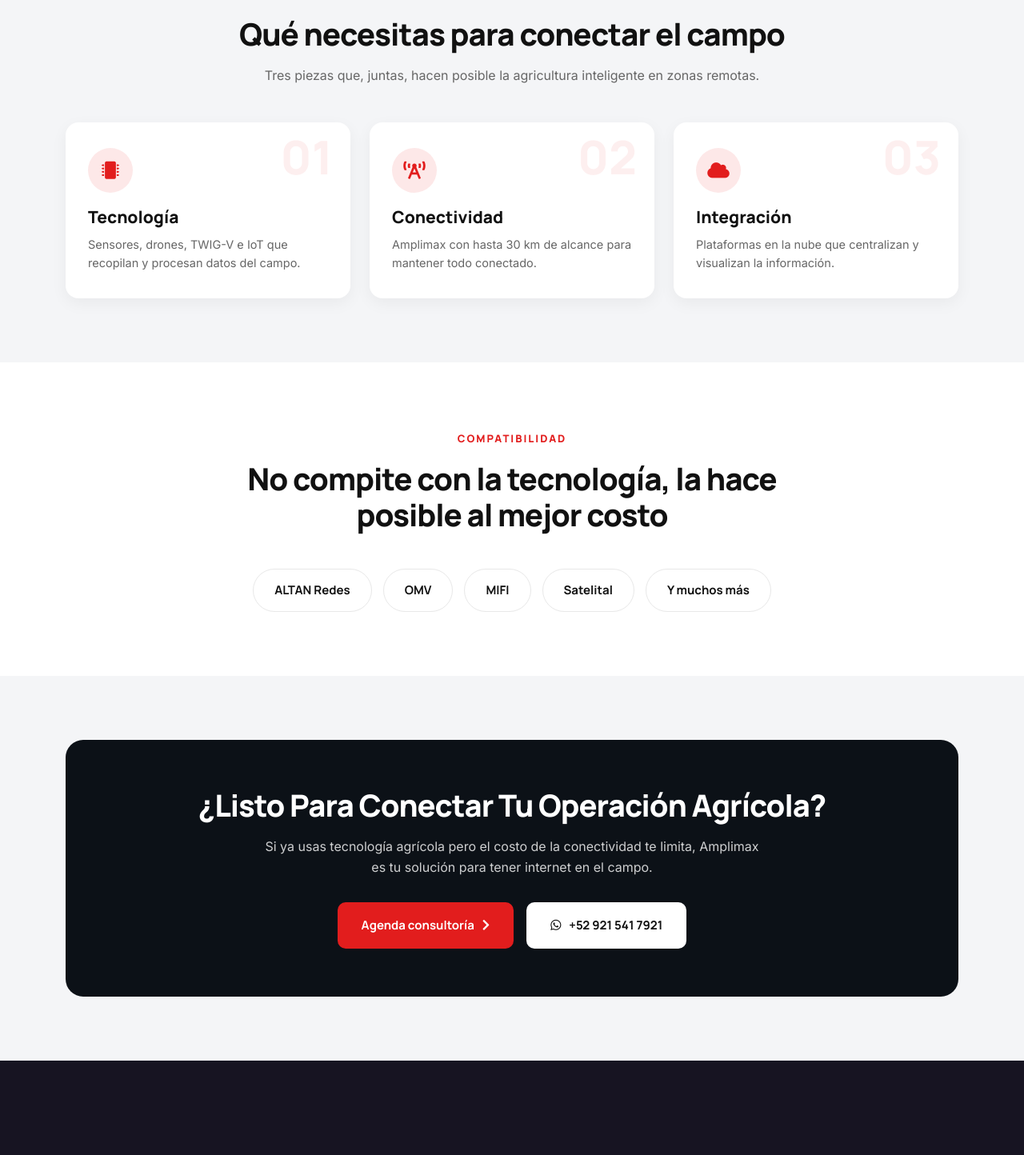
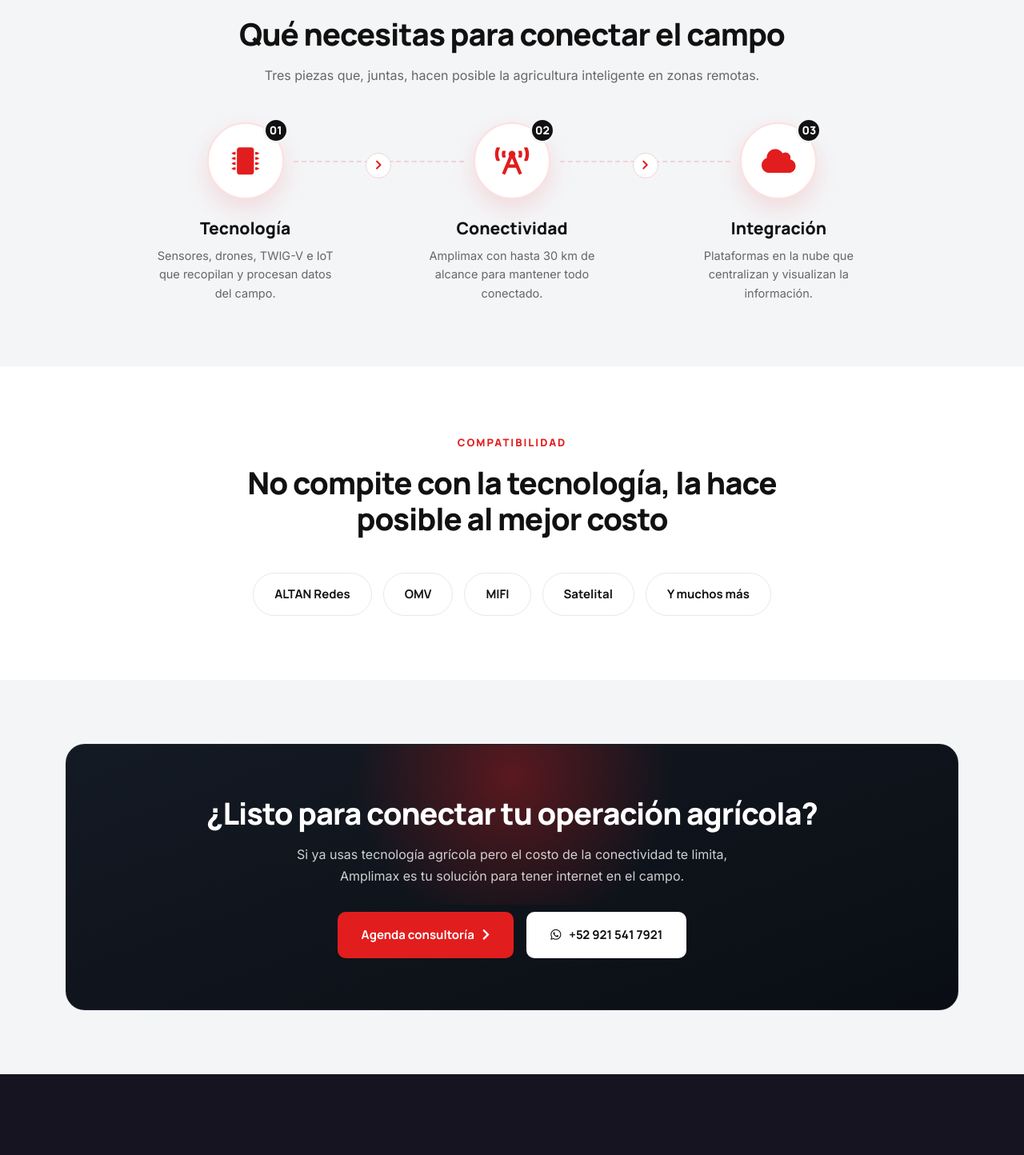
Before and after one commit to desarrolloweb-hub/binja-plantilla, a Next.js app: page /amplimax in a window 1280 px wide. Shown: the part 3165-4609 px from the top of the page at 80% size. Built offline with nearby package versions, Linux system fonts and the light colour scheme; a web font is replaced by a local one.

Commit message:
fix: cambio de diseño

```diff
--- a/app/amplimax/page.js
+++ b/app/amplimax/page.js
@@ -309,17 +309,20 @@ const page = () => {
               en zonas remotas.
             </p>
           </div>
-          <div className="row g-4">
+          <div className="amplimax-flow">
             {pilares.map((p, i) => (
-              <div className="col-lg-4 col-md-6" key={i}>
-                <div className="amplimax-pilar">
-                  <span className="amplimax-pilar__num">{p.num}</span>
-                  <div className="amplimax-pilar__icon">
+              <div className="amplimax-flow__step" key={i}>
+                <div className="amplimax-flow__circle">
                   <i className={p.icon} />
+                  <span className="amplimax-flow__num">{p.num}</span>
                 </div>
                 <h3>{p.title}</h3>
                 <p>{p.desc}</p>
+                {i < pilares.length - 1 && (
+                  <div className="amplimax-flow__connector">
+                    <i className="fas fa-chevron-right" />
                   </div>
+                )}
               </div>
             ))}
           </div>
@@ -349,10 +352,13 @@ const page = () => {
       <section className="amplimax-cta">
         <div className="container">
           <div className="amplimax-cta__box">
+            <div className="amplimax-cta__glow" />
+            <div className="amplimax-cta__inner">
               <h2>¿Listo para conectar tu operación agrícola?</h2>
               <p>
-              Si ya usas tecnología agrícola pero el costo de la conectividad te
-              limita, Amplimax es tu solución para tener internet en el campo.
+                Si ya usas tecnología agrícola pero el costo de la conectividad
+                te limita, Amplimax es tu solución para tener internet en el
+                campo.
               </p>
               <div className="amplimax-cta__buttons">
                 <Link href="contact" className="amplimax-btn">
@@ -369,6 +375,7 @@ const page = () => {
               </div>
             </div>
           </div>
+        </div>
       </section>
     </NetBandLayout>
   );
--- a/app/globals.css
+++ b/app/globals.css
@@ -1924,57 +1924,120 @@
   margin: 0 auto;
 }
 
-/* Pilares */
-.amplimax-pilar {
+/* Flujo conectado (Tecnología → Conectividad → Integración) */
+.amplimax-flow {
+  display: flex;
+  align-items: flex-start;
+  justify-content: center;
+  gap: 0;
+  max-width: 1000px;
+  margin: 0 auto;
+}
+.amplimax-flow__step {
   position: relative;
+  flex: 1;
+  text-align: center;
+  padding: 0 22px;
+}
+.amplimax-flow__circle {
+  position: relative;
+  width: 96px;
+  height: 96px;
+  margin: 0 auto 24px;
+  border-radius: 50%;
   background: #fff;
-  border-radius: 16px;
-  padding: 32px 28px;
-  height: 100%;
-  overflow: hidden;
-  box-shadow: 0 6px 20px rgba(0, 0, 0, 0.05);
-  transition: transform 0.3s ease, box-shadow 0.3s ease;
-}
-.amplimax-pilar:hover {
+  border: 2px solid #fde0e0;
+  display: flex;
+  align-items: center;
+  justify-content: center;
+  box-shadow: 0 12px 30px rgba(226, 29, 29, 0.12);
+  transition: transform 0.3s ease, background 0.3s ease, border-color 0.3s ease;
+}
+.amplimax-flow__circle i {
+  font-size: 34px;
+  color: #e21d1d;
+  transition: color 0.3s ease;
+}
+.amplimax-flow__step:hover .amplimax-flow__circle {
   transform: translateY(-6px);
-  box-shadow: 0 22px 45px rgba(0, 0, 0, 0.12);
-}
-.amplimax-pilar__num {
+  background: #e21d1d;
+  border-color: #e21d1d;
+}
+.amplimax-flow__step:hover .amplimax-flow__circle i {
+  color: #fff;
+}
+.amplimax-flow__num {
   position: absolute;
-  top: 14px;
-  right: 22px;
-  font-family: "Manrope", "Inter", sans-serif;
-  font-size: 58px;
-  font-weight: 800;
-  color: rgba(226, 29, 29, 0.07);
-  line-height: 1;
-}
-.amplimax-pilar__icon {
-  width: 56px;
-  height: 56px;
+  top: -8px;
+  right: -8px;
+  width: 32px;
+  height: 32px;
   border-radius: 50%;
-  background: #fde8e8;
-  display: flex;
-  align-items: center;
-  justify-content: center;
-  margin-bottom: 18px;
-}
-.amplimax-pilar__icon i {
-  color: #e21d1d;
-  font-size: 22px;
-}
-.amplimax-pilar h3 {
+  background: #111;
+  color: #fff;
+  font-family: "Manrope", "Inter", sans-serif;
+  font-size: 14px;
+  font-weight: 800;
+  display: flex;
+  align-items: center;
+  justify-content: center;
+  border: 3px solid #f4f5f7;
+}
+.amplimax-flow__step h3 {
   font-family: "Manrope", "Inter", sans-serif;
   font-size: 21px;
   font-weight: 800;
   color: #111;
   margin: 0 0 10px;
 }
-.amplimax-pilar p {
+.amplimax-flow__step p {
   font-size: 14.5px;
   line-height: 1.6;
   color: #666;
   margin: 0;
+  max-width: 240px;
+  margin-left: auto;
+  margin-right: auto;
+}
+/* Conector entre pasos */
+.amplimax-flow__connector {
+  position: absolute;
+  top: 38px;
+  right: -16px;
+  width: 32px;
+  height: 32px;
+  border-radius: 50%;
+  background: #fff;
+  border: 1px solid #f0d5d5;
+  display: flex;
+  align-items: center;
+  justify-content: center;
+  color: #e21d1d;
+  font-size: 13px;
+  z-index: 2;
+}
+/* Línea punteada de fondo que une los círculos */
+.amplimax-flow__step:not(:last-child)::after {
+  content: "";
+  position: absolute;
+  top: 48px;
+  left: calc(50% + 60px);
+  right: calc(-50% + 60px);
+  border-top: 2px dashed #f0d5d5;
+  z-index: 0;
+}
+@media (max-width: 767px) {
+  .amplimax-flow {
+    flex-direction: column;
+    gap: 40px;
+  }
+  .amplimax-flow__step:not(:last-child)::after { display: none; }
+  .amplimax-flow__connector {
+    top: auto;
+    bottom: -34px;
+    right: 50%;
+    transform: translateX(50%) rotate(90deg);
+  }
 }
 
 /* Compatibles (chips) */
@@ -2007,10 +2070,44 @@
   padding: 80px 0;
 }
 .amplimax-cta__box {
-  background: #0c1117;
-  border-radius: 22px;
-  padding: 60px 40px;
+  position: relative;
+  background: linear-gradient(160deg, #141a24 0%, #0a0e14 100%);
+  border: 1px solid rgba(255, 255, 255, 0.06);
+  border-radius: 24px;
+  padding: 64px 40px;
   text-align: center;
+  overflow: hidden;
+}
+.amplimax-cta__glow {
+  position: absolute;
+  top: -120px;
+  left: 50%;
+  transform: translateX(-50%);
+  width: 520px;
+  height: 320px;
+  background: radial-gradient(
+    circle,
+    rgba(226, 29, 29, 0.35) 0%,
+    transparent 65%
+  );
+  pointer-events: none;
+}
+.amplimax-cta__inner {
+  position: relative;
+  z-index: 2;
+}
+.amplimax-cta__icon {
+  display: inline-flex;
+  align-items: center;
+  justify-content: center;
+  width: 64px;
+  height: 64px;
+  border-radius: 18px;
+  background: #e21d1d;
+  color: #fff;
+  font-size: 26px;
+  margin-bottom: 24px;
+  box-shadow: 0 12px 30px rgba(226, 29, 29, 0.5);
 }
 .amplimax-cta__box h2 {
   font-family: "Manrope", "Inter", sans-serif;
@@ -2018,14 +2115,15 @@
   font-weight: 800;
   letter-spacing: -1px;
   color: #fff;
+  text-transform: none !important;
   margin: 0 0 16px;
 }
 .amplimax-cta__box p {
   font-size: 16px;
   line-height: 1.65;
   color: rgba(255, 255, 255, 0.8);
-  max-width: 620px;
-  margin: 0 auto 30px;
+  max-width: 580px;
+  margin: 0 auto 32px;
 }
 .amplimax-cta__buttons {
   display: flex;
```
Lines whose indentation alone changed are shown as unchanged.
